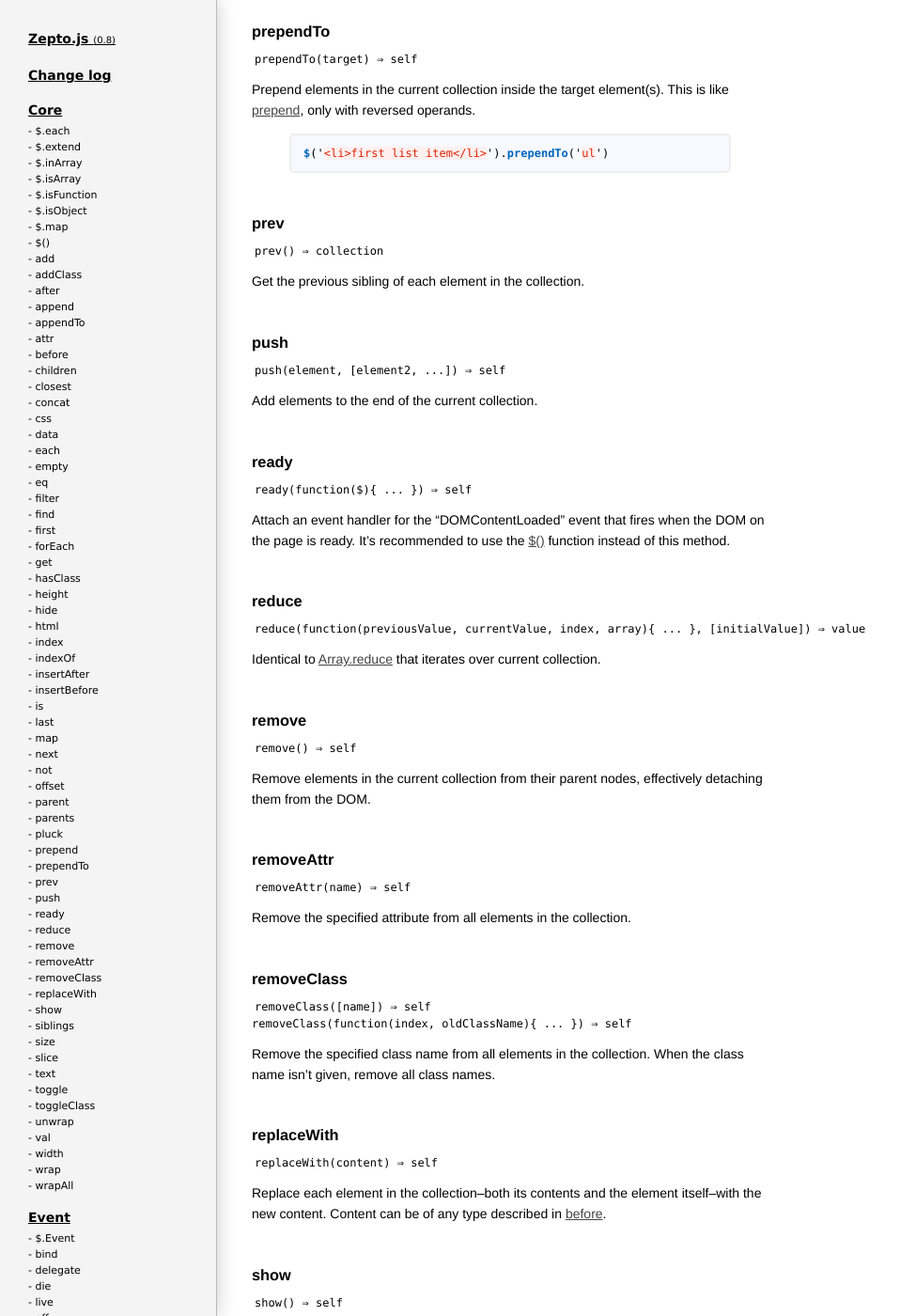
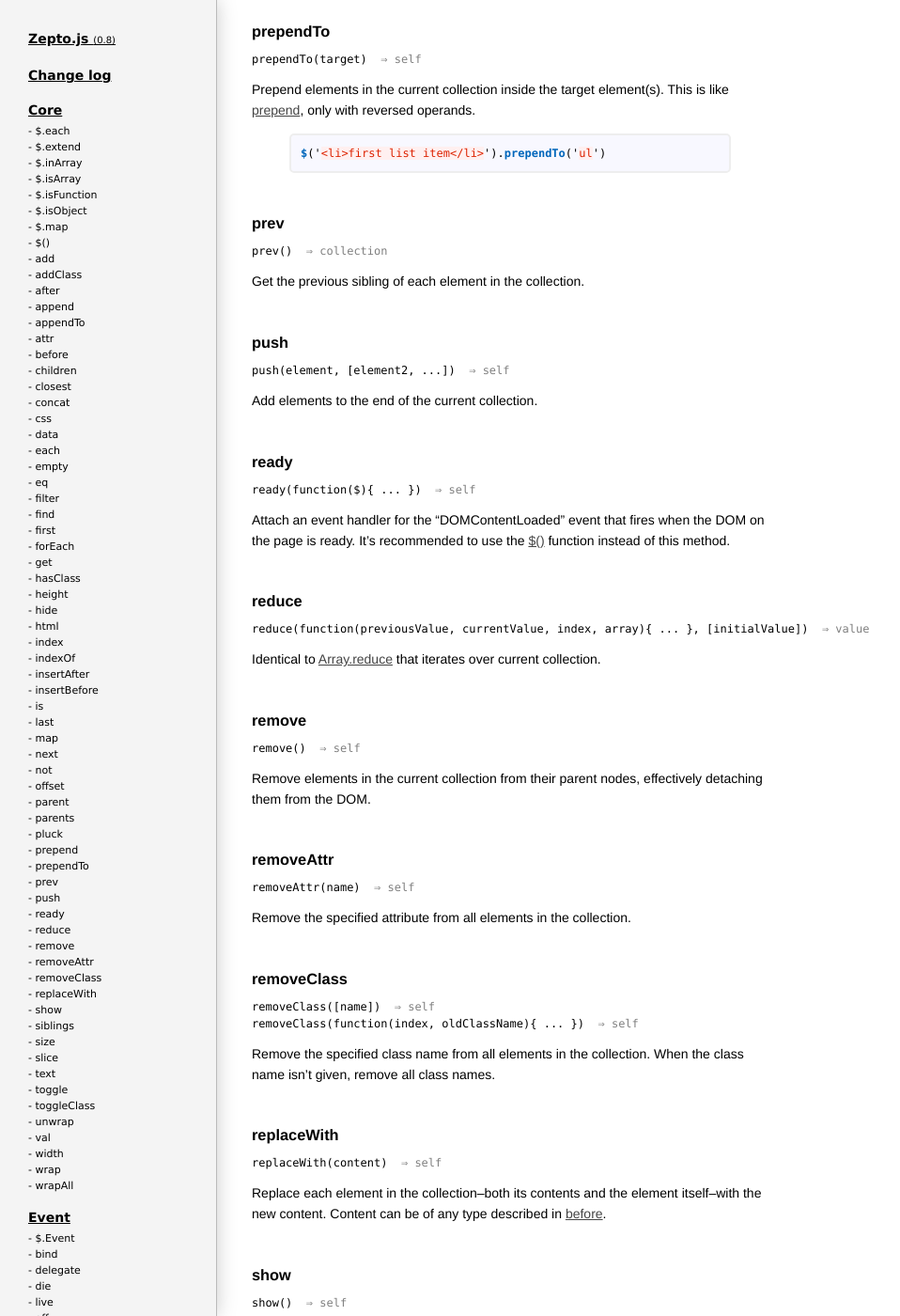
Before and after one commit to madrobby/zepto, a Jekyll site: the page built from index.html, in a window 1280 px wide and 1400 px high, scrolled down 10928 px. Shown: the whole window at 94% size, without its empty margins (0-958 px from the left). Built offline with Jekyll 4.4.1, drawn with Linux system fonts in a browser that asks for light colours; Markdown is read by kramdown in place of the engine named in the settings; comment, search, counter and statistics services are not loaded; some of the changed text lies outside the part shown.

Commit message:
pretty return values in method signatures

```diff
--- a/index.html
+++ b/index.html
@@ -224,6 +224,12 @@ github_url: https://github.com/madrobby/zepto
 </div>
 
 <script src="zepto.js"></script>
+<script>
+  $('.signature code').html(function(i, html){
+    return html.replace(/\)([^()]+)$/mg, ') <span class=return>$1</span>')
+  })
+</script>
+
 <script src="http://platform.twitter.com/widgets.js"></script>
 
 <script type="text/javascript">
--- a/style.css
+++ b/style.css
@@ -121,6 +121,7 @@ pre.signature {
 pre.signature code {
   background-color: transparent !important;
 }
+pre.signature .return { color: gray }
 code {
 background-color: #f8f8ff;
 padding: 1px 3px;
@@ -128,6 +129,7 @@ padding: 1px 3px;
 -moz-border-radius: 2px;
 border-radius: 2px;
 }
+pre code { padding: 0 }
 p > code, li > code {
   border: 1px solid #eee;
 }
```
